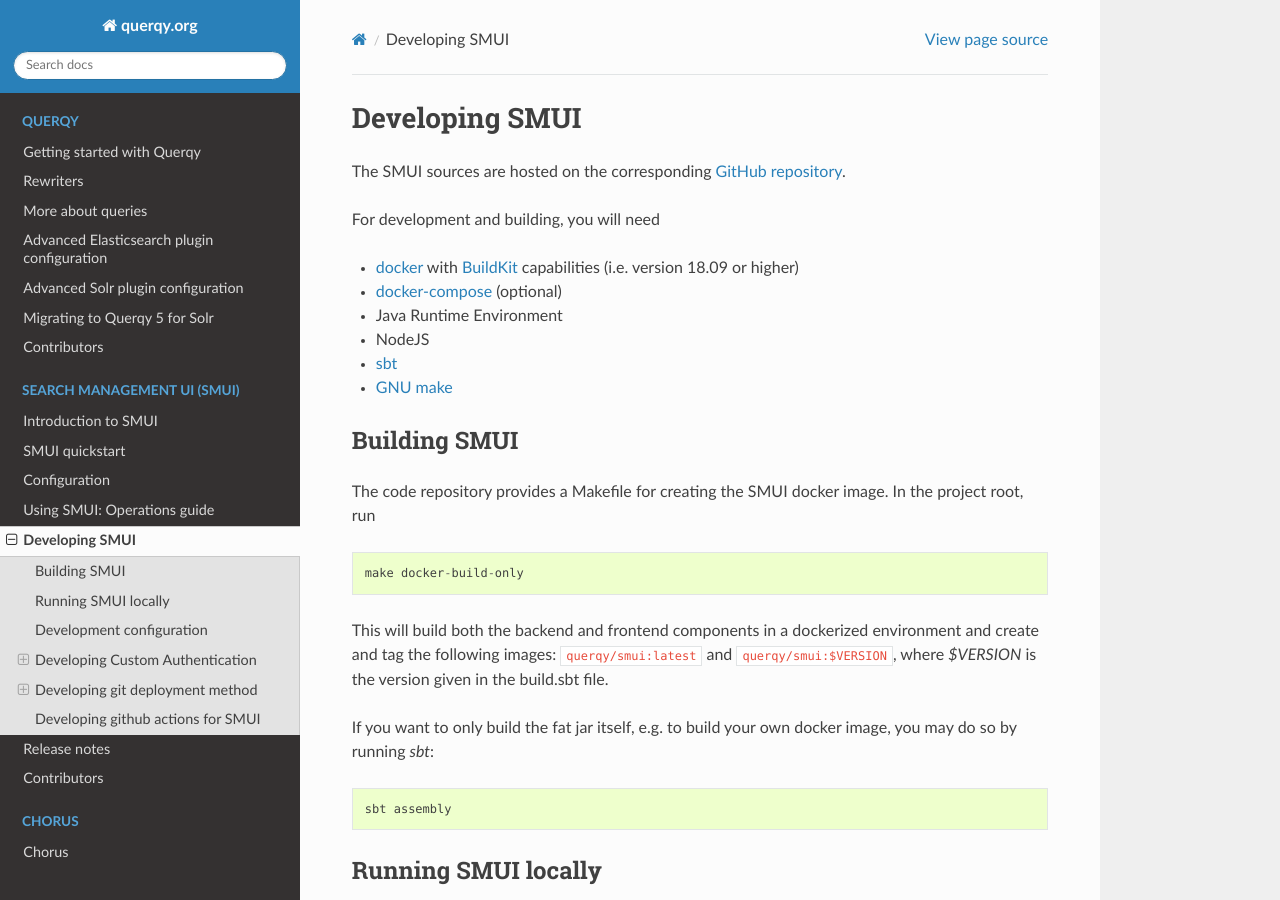
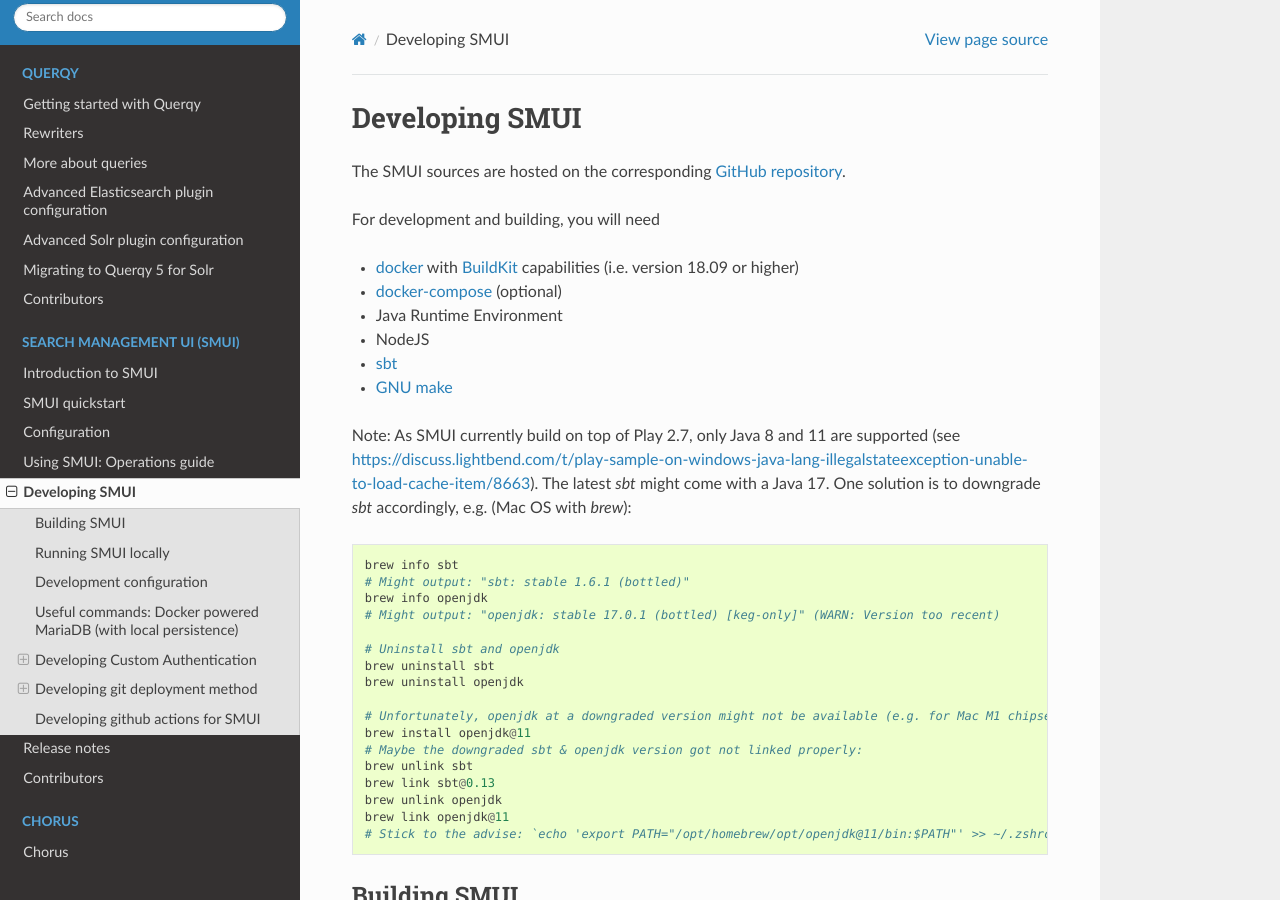
Before and after one commit to querqy/querqy-docs, a Sphinx documentation site: the page built from docs/source/smui/dev-setup.rst, in a window 1280 px wide and 900 px high. Built offline with Sphinx 7.4.7 and the Read the Docs theme 2.0.0, drawn with Linux system fonts in a browser that asks for light colours; formulas are drawn with MathJax 3; some of the changed text lies outside the part shown.

Commit message:
added useful command & troubleshooting Apple Silicon

```diff
--- a/docs/source/smui/dev-setup.rst
+++ b/docs/source/smui/dev-setup.rst
@@ -22,6 +22,28 @@
 .. _BuildKit: https://docs.docker.com/develop/develop-images/build_enhancements/
 .. _sbt: https://www.scala-sbt.org/download.html
 .. _GNU make: https://www.gnu.org/software/make/
+
+Note: As SMUI currently build on top of Play 2.7, only Java 8 and 11 are supported (see https://discuss.lightbend.com/t/play-sample-on-windows-java-lang-illegalstateexception-unable-to-load-cache-item/8663). The latest `sbt` might come with a Java 17. One solution is to downgrade `sbt` accordingly, e.g. (Mac OS with `brew`):
+
+::
+
+    brew info sbt
+    # Might output: "sbt: stable 1.6.1 (bottled)"
+    brew info openjdk
+    # Might output: "openjdk: stable 17.0.1 (bottled) [keg-only]" (WARN: Version too recent)
+
+    # Uninstall sbt and openjdk
+    brew uninstall sbt
+    brew uninstall openjdk
+
+    # Unfortunately, openjdk at a downgraded version might not be available (e.g. for Mac M1 chipset) or broke when building, so openjdk@11 should be installed
+    brew install openjdk@11
+    # Maybe the downgraded sbt & openjdk version got not linked properly:
+    brew unlink sbt
+    brew link sbt@0.13
+    brew unlink openjdk
+    brew link openjdk@11
+    # Stick to the advise: `echo 'export PATH="/opt/homebrew/opt/openjdk@11/bin:$PATH"' >> ~/.zshrc`
 
 Building SMUI
 -------------
@@ -136,6 +158,25 @@
     Remember to make the script executable (`chmod +x`).
 
 .. _smui-dev-custom-auth:
+
+Useful commands: Docker powered MariaDB (with local persistence)
+----------------------------------------------------------------
+
+Assuming a folder ``smui_runtime_data`` exists.
+
+::
+
+    # start MySQL
+    docker run --name smui-mysql -p 3306:3306 -v /LOCAL/PATH/TO/smui_runtime_data:/var/lib/mysql -e MYSQL_ROOT_PASSWORD=smui -e MYSQL_USER=smui -e MYSQL_PASSWORD=smui -e MYSQL_DATABASE=smui -d mysql
+    # stop
+    docker stop smui-mysql
+    # list and remove eventually
+    docker container ls -a
+    docker container rm <CONTAINER_ID>
+
+Note: Setting the MySQL root password is only for making potential root access easy (if necessary at some point).
+
+Also note: When developing with an Apple Silicon (M1 based) device, there does not seem to exist a suitable arm image for MySQL (as of Jan 2022). Therefore, the x86 architecture needs to be specified explicitly: ``docker run --platform linux/x86_64 --name smui-mysql [...]``
 
 Developing Custom Authentication
 --------------------------------
```
